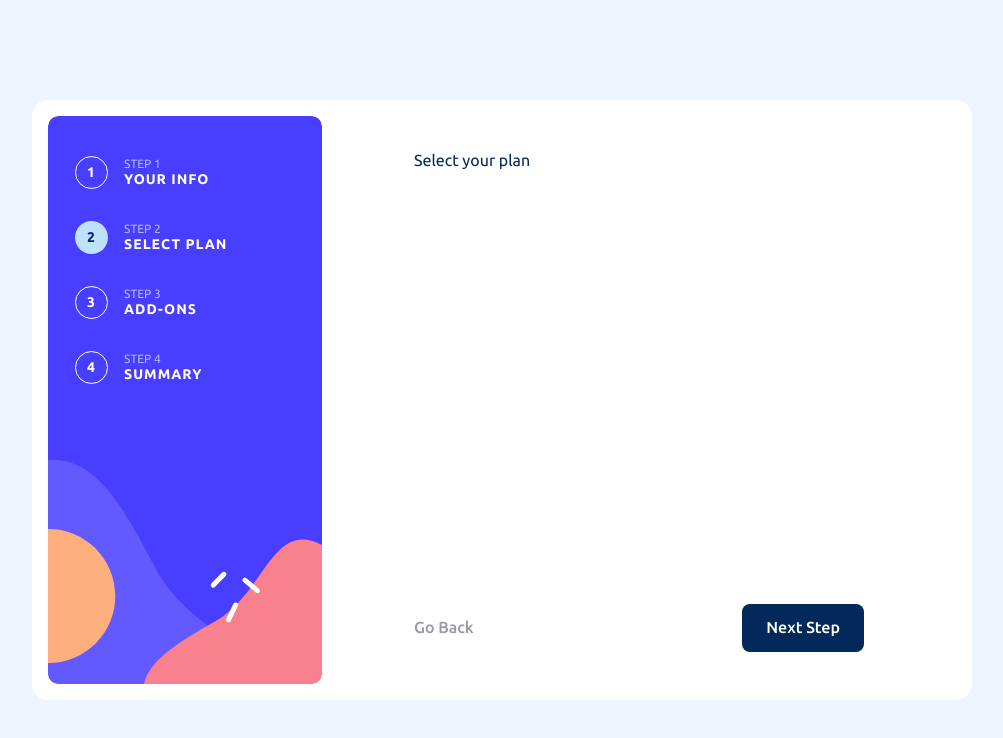
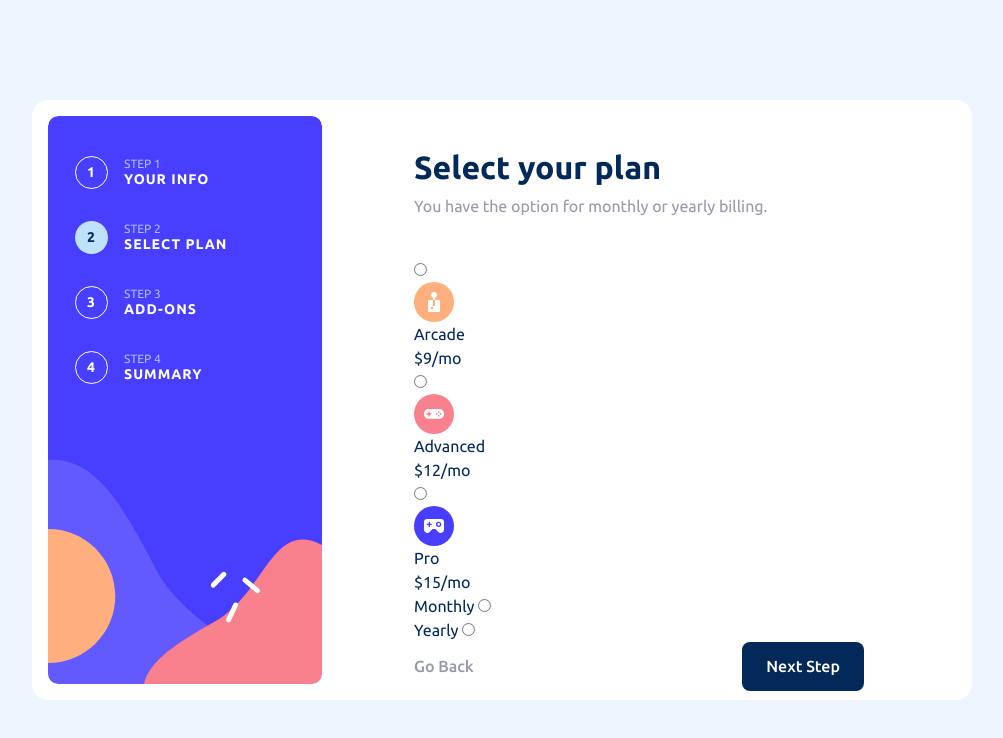
Before and after one commit to cjoak1028/multi-step-form, a website: page index.html in a window 1280 px wide. Both pictures are taken after a click on the button "Next Step". Shown: the whole page, without its empty margins (138-1141 px from the left). Drawn offline with nearby package versions, Linux system fonts and the light colour scheme; files that its build step writes are made by us from their sources.

Commit message:
Add basic layout for select plan panel

```diff
--- a/index.html
+++ b/index.html
@@ -73,7 +73,7 @@
           method="post"
           class="flex flex-col justify-between m-auto rounded-[0.625rem] h-full bg-white px-6 py-8 md:max-w-[28.125rem] md:p-0"
         >
-          <fieldset id="info-form" data-step-panel="1">
+          <fieldset id="info-panel" data-step-panel="1">
             <legend class="panel__heading">Personal info</legend>
             <p class="panel__descr">
               Please provide your name, email address, and phone number.
@@ -111,13 +111,81 @@
               required
             />
           </fieldset>
-          <fieldset id="plan-form" class="hidden" data-step-panel="2">
-            <legend>Select your plan</legend>
+          <fieldset id="plan-panel" class="hidden" data-step-panel="2">
+            <legend class="panel__heading">Select your plan</legend>
+            <p class="panel__descr">
+              You have the option for monthly or yearly billing.
+            </p>
+            <ul>
+              <li>
+                <label for="arcade-option">
+                  <input
+                    id="arcade-option"
+                    type="radio"
+                    name="plan"
+                    value="arcade"
+                  />
+                  <img src="./assets/images/icon-arcade.svg" alt="" />
+                  <div>
+                    <p>Arcade</p>
+                    <p>$9/mo</p>
+                  </div>
+                </label>
+              </li>
+              <li>
+                <label for="advanced-option">
+                  <input
+                    id="advanced-option"
+                    type="radio"
+                    name="plan"
+                    value="advanced"
+                  />
+                  <img src="./assets/images/icon-advanced.svg" alt="" />
+                  <div>
+                    <p>Advanced</p>
+                    <p>$12/mo</p>
+                  </div>
+                </label>
+              </li>
+              <li>
+                <label for="pro-option">
+                  <input id="pro-option" type="radio" name="plan" value="pro" />
+                  <img src="./assets/images/icon-pro.svg" alt="" />
+                  <div>
+                    <p>Pro</p>
+                    <p>$15/mo</p>
+                  </div>
+                </label>
+              </li>
+            </ul>
+            <div>
+              <label for="monthly-option">
+                Monthly
+                <input
+                  id="monthly-option"
+                  type="radio"
+                  name="billing"
+                  value="monthly"
+                />
+              </label>
+              <div id="billing-toggle">
+                <div></div>
+              </div>
+              <label for="yearly-option">
+                Yearly
+                <input
+                  id="yearly-option"
+                  type="radio"
+                  name="billing"
+                  value="yearly"
+                />
+              </label>
+            </div>
           </fieldset>
-          <fieldset id="add-ons-form" class="hidden" data-step-panel="3">
+          <fieldset id="add-ons-panel" class="hidden" data-step-panel="3">
             <legend>Pick add-ons</legend>
           </fieldset>
-          <fieldset id="summary-form" class="hidden" data-step-panel="4">
+          <fieldset id="summary-panel" class="hidden" data-step-panel="4">
             <legend>Finishing up</legend>
           </fieldset>
           <div
```
